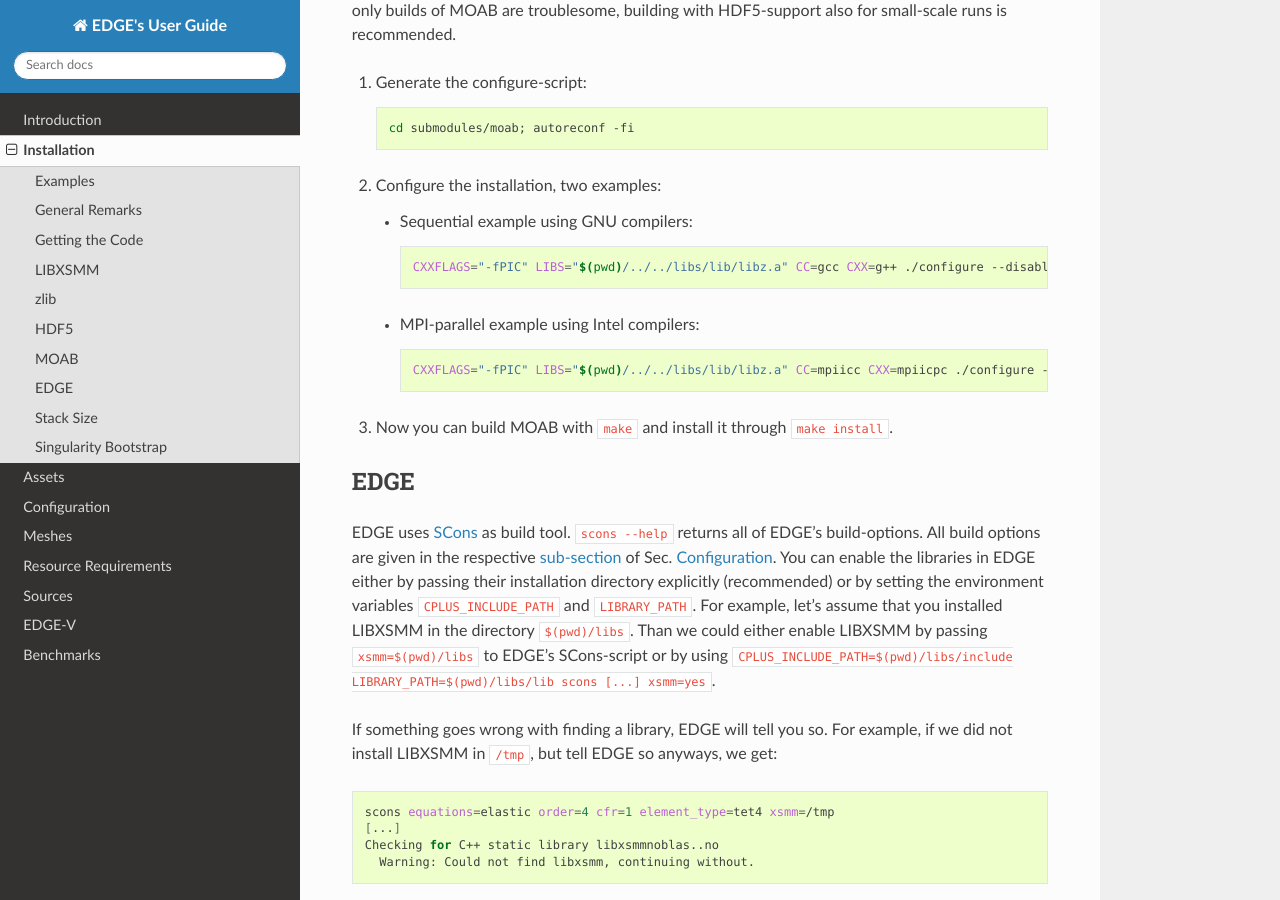
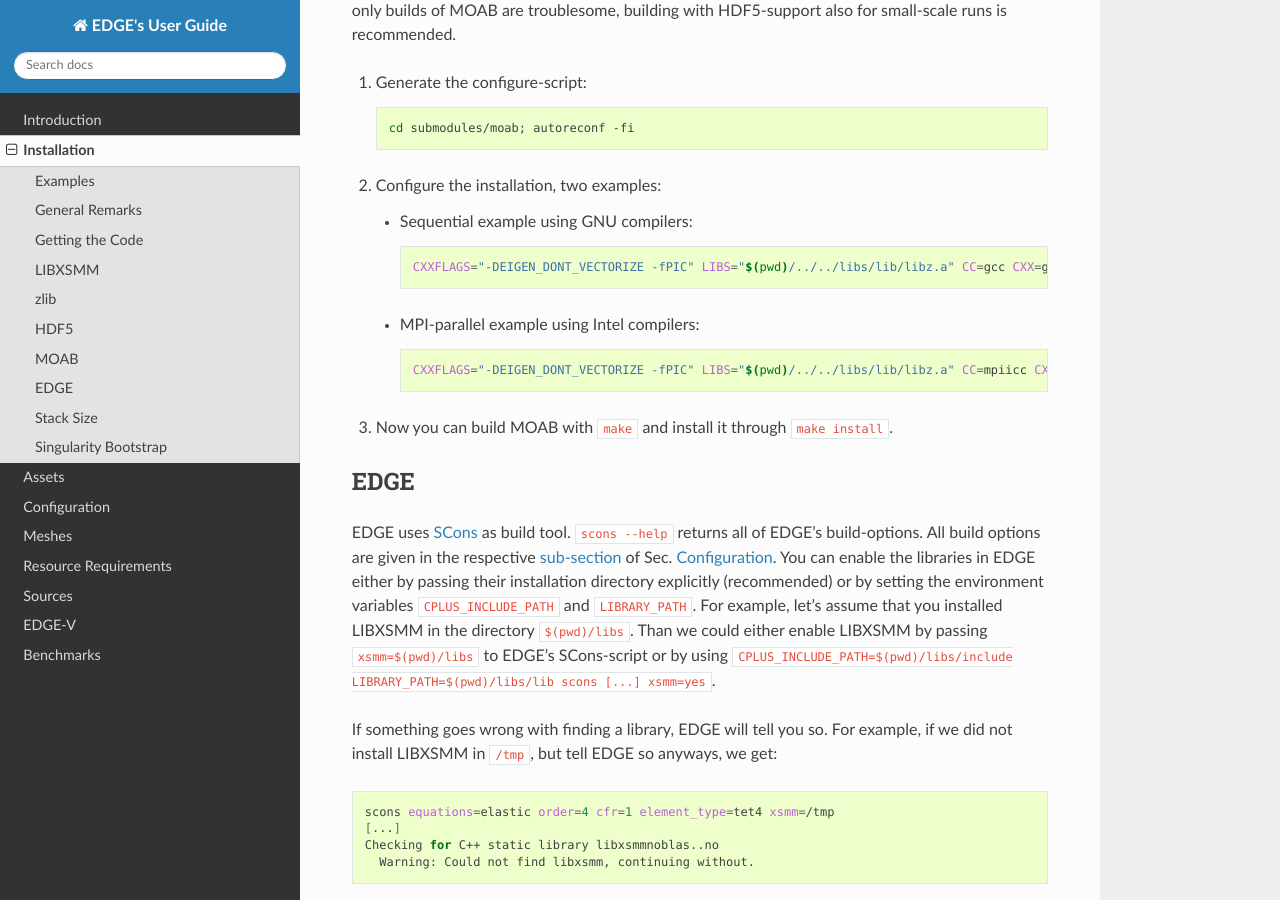
Before and after one commit to dclenz/edge_usr, a Sphinx documentation site: the page built from docs/chapters/install/edge.rst, in a window 1280 px wide and 900 px high, scrolled down 2957 px. Built offline with Sphinx 7.4.7 and the Read the Docs theme 2.0.0, drawn with Linux system fonts in a browser that asks for light colours.

Commit message:
Added no-vectorize env-var for Eigen in MOAB installation. Disabled optimize flag in MOAB-install, which cause compile/compute inconsistencies due to '-march=native'.

```diff
--- a/docs/chapters/install/edge.rst
+++ b/docs/chapters/install/edge.rst
@@ -151,13 +151,13 @@ Since ASCII-only builds of MOAB are troublesome, building with HDF5-support also
 
      .. code-block:: bash
 
-      CXXFLAGS="-fPIC" LIBS="$(pwd)/../../libs/lib/libz.a" CC=gcc CXX=g++ ./configure --disable-debug --enable-optimize --enable-shared=no --enable-static=yes --with-pic=yes --disable-fortran --enable-tools --disable-blaslapack --with-eigen3=$(pwd)/../eigen --with-zlib=$(pwd)/../../libs --with-hdf5=$(pwd)/../../libs --with-netcdf=no --with-pnetcdf=no --with-metis=yes --download-metis --prefix=$(pwd)/../../libs
+      CXXFLAGS="-DEIGEN_DONT_VECTORIZE -fPIC" LIBS="$(pwd)/../../libs/lib/libz.a" CC=gcc CXX=g++ ./configure --disable-debug --disable-optimize --enable-shared=no --enable-static=yes --with-pic=yes --disable-fortran --enable-tools --disable-blaslapack --with-eigen3=$(pwd)/../eigen --with-zlib=$(pwd)/../../libs --with-hdf5=$(pwd)/../../libs --with-netcdf=no --with-pnetcdf=no --with-metis=yes --download-metis --prefix=$(pwd)/../../libs
 
    * MPI-parallel example using Intel compilers:
 
      .. code-block:: bash
 
-      CXXFLAGS="-fPIC" LIBS="$(pwd)/../../libs/lib/libz.a" CC=mpiicc CXX=mpiicpc ./configure --disable-debug --enable-optimize --enable-shared=no --enable-static=yes --with-pic=yes --disable-fortran --enable-tools --disable-blaslapack --with-eigen3=$(pwd)/../eigen --with-zlib=$(pwd)/../../libs --with-hdf5=$(pwd)/../../libs--with-netcdf=no --with-pnetcdf=no --with-metis=yes --download-metis --with-mpi --prefix=$(pwd)/../../libs
+      CXXFLAGS="-DEIGEN_DONT_VECTORIZE -fPIC" LIBS="$(pwd)/../../libs/lib/libz.a" CC=mpiicc CXX=mpiicpc ./configure --disable-debug --disable-optimize --enable-shared=no --enable-static=yes --with-pic=yes --disable-fortran --enable-tools --disable-blaslapack --with-eigen3=$(pwd)/../eigen --with-zlib=$(pwd)/../../libs --with-hdf5=$(pwd)/../../libs--with-netcdf=no --with-pnetcdf=no --with-metis=yes --download-metis --with-mpi --prefix=$(pwd)/../../libs
 
 3. Now you can build MOAB with ``make`` and install it through ``make install``.
 
```
